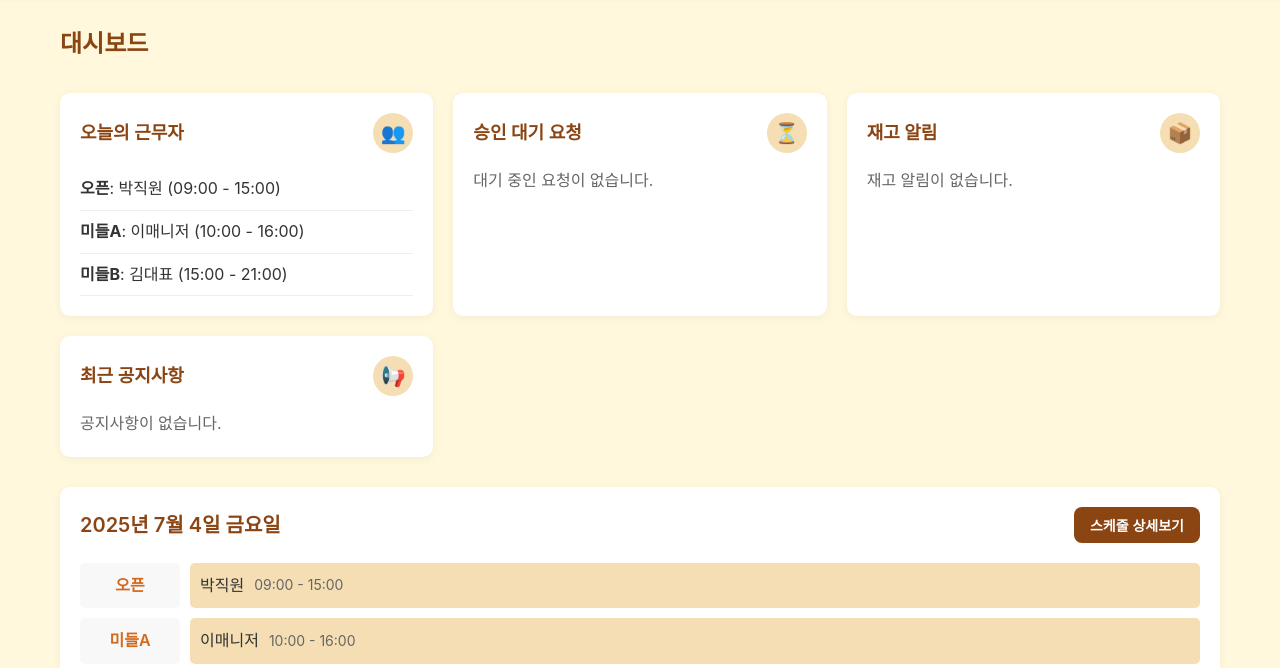
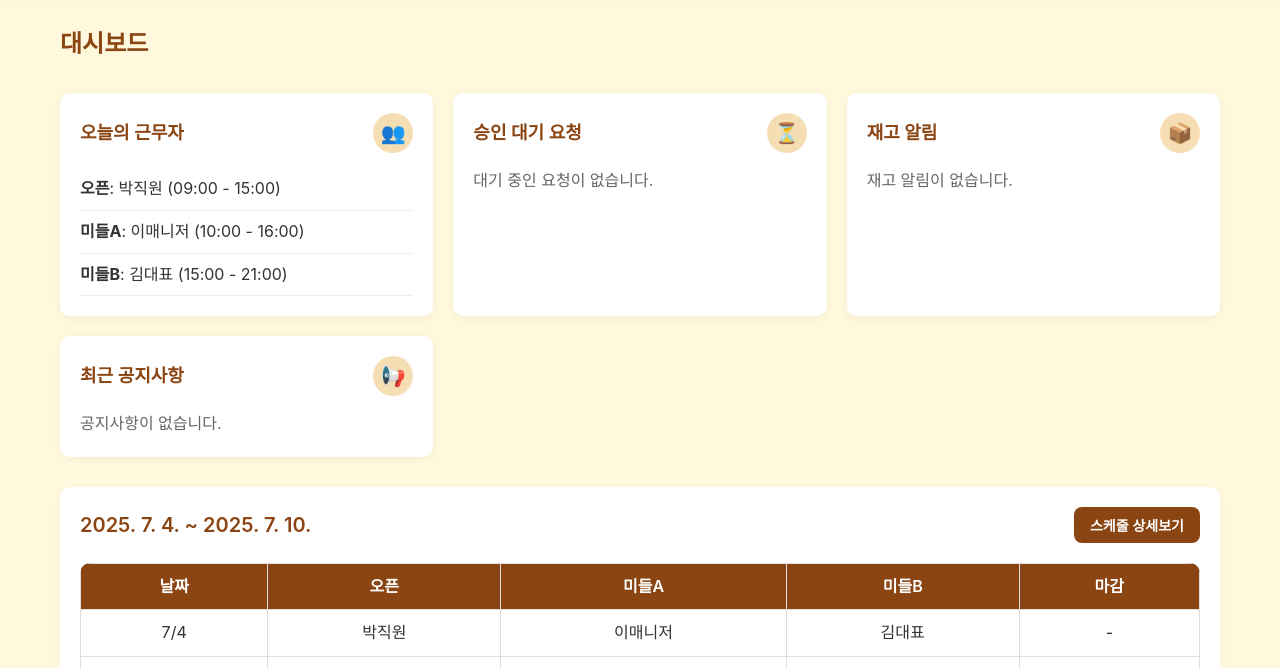
Before and after one commit to gonggan523/cafesystem, a plain HTML site: page index.html in a window 1280 px wide. Shown: the part 132-800 px from the top of the page. Drawn offline with Linux system fonts and the light colour scheme.

Commit message:
Replace daily schedule with weekly view on dashboard

```diff
--- a/index.html
+++ b/index.html
@@ -927,13 +927,13 @@
                 </div>
             </div>
 
-            <!-- 오늘의 스케줄 -->
+            <!-- 주간 스케줄 -->
             <div class="schedule-view">
                 <div class="schedule-header">
-                    <h3 class="schedule-date" id="todayDate"></h3>
+                    <h3 class="schedule-date" id="weekRange"></h3>
                     <button class="btn btn-primary" style="padding: 8px 16px; font-size: 14px;" onclick="showTab('employees')">스케줄 상세보기</button>
                 </div>
-                <div id="todaySchedule" class="schedule-grid">
+                <div id="weekSchedule">
                     <!-- 동적으로 생성됨 -->
                 </div>
             </div>
@@ -1703,11 +1703,14 @@
 
         function loadDashboard() {
             const today = new Date();
-            const dateStr = today.toLocaleDateString('ko-KR', { year: 'numeric', month: 'long', day: 'numeric', weekday: 'long' });
-            const todayDateEl = document.getElementById('todayDate');
-            if (todayDateEl) todayDateEl.textContent = dateStr;
+            const start = new Date(today);
+            const end = new Date(today);
+            end.setDate(today.getDate() + 6);
+            const rangeStr = `${start.toLocaleDateString('ko-KR')} ~ ${end.toLocaleDateString('ko-KR')}`;
+            const weekRangeEl = document.getElementById('weekRange');
+            if (weekRangeEl) weekRangeEl.textContent = rangeStr;
             loadTodayWorkers();
-            loadTodaySchedule();
+            loadWeeklySchedule();
             loadPendingRequests();
             loadInventoryAlerts();
             loadRecentNotices();
@@ -1751,6 +1754,32 @@
             if (todayScheduleEl) {
                 todayScheduleEl.innerHTML = scheduleHTML;
             }
+        }
+
+        function loadWeeklySchedule() {
+            const schedule = getData('schedule') || {};
+            const employees = getData('employees') || [];
+            const today = new Date();
+            const shifts = ['오픈', '미들A', '미들B', '마감'];
+            let html = '<table class="schedule-table"><thead><tr><th>날짜</th>';
+            shifts.forEach(s => html += `<th>${s}</th>`);
+            html += '</tr></thead><tbody>';
+            for (let i = 0; i < 7; i++) {
+                const d = new Date(today);
+                d.setDate(today.getDate() + i);
+                const dateStr = d.toISOString().split('T')[0];
+                const daySchedule = schedule[dateStr] || {};
+                html += `<tr><td>${d.getMonth() + 1}/${d.getDate()}</td>`;
+                shifts.forEach(shift => {
+                    const info = daySchedule[shift];
+                    const emp = info ? employees.find(e => e.id === info.employee_id) : null;
+                    html += `<td>${emp ? emp.name : '-'}</td>`;
+                });
+                html += '</tr>';
+            }
+            html += '</tbody></table>';
+            const weekScheduleEl = document.getElementById('weekSchedule');
+            if (weekScheduleEl) weekScheduleEl.innerHTML = html;
         }
 
         function loadPendingRequests() {
```
